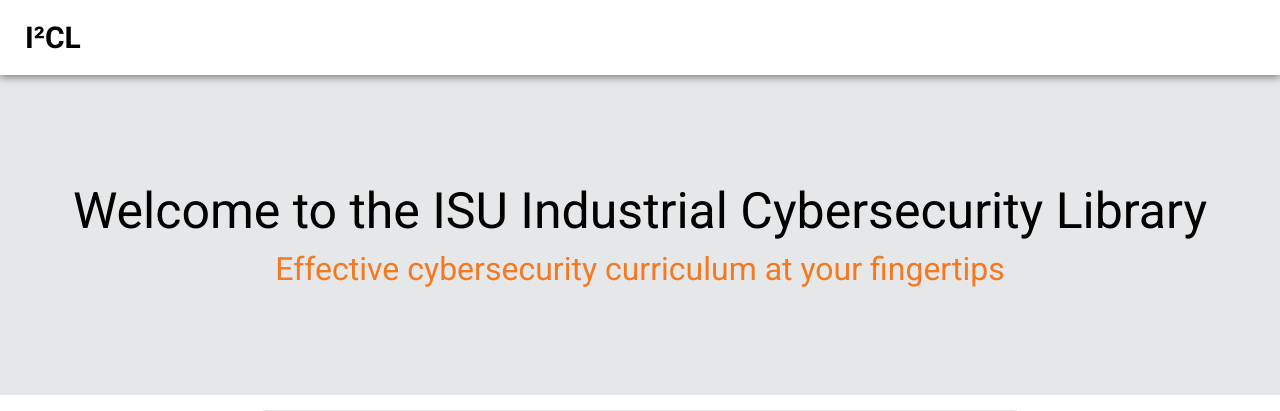
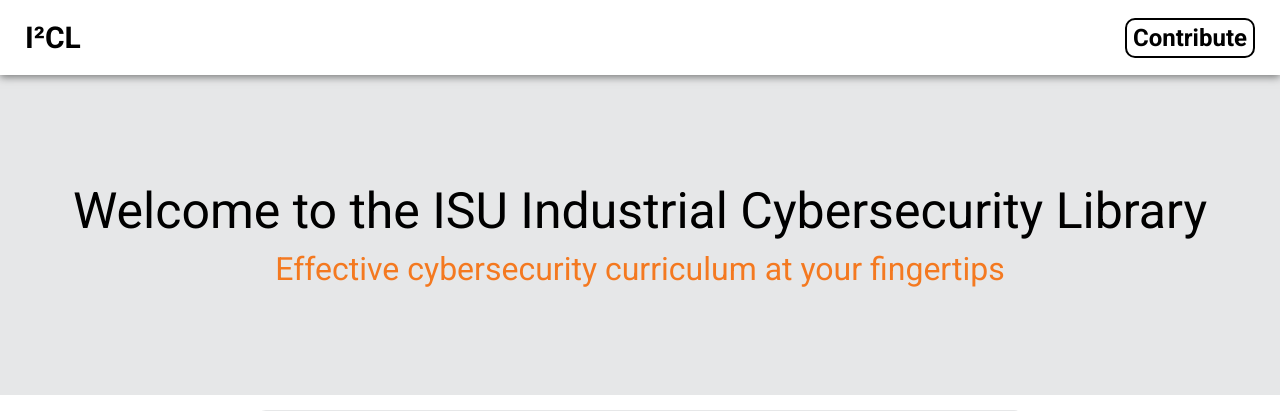
Before and after one commit to harrhunt/CyberSite, a Flask app: page / in a window 1280 px wide. Shown: the top 411 px of the page. Run offline with Flask 2, Linux system fonts and the light colour scheme; parts of the project's set-up code (start-up, migrations or seed data) failed here and were passed over.

Commit message:
added a contribute button and made subgroup for links in the navbar

```diff
--- a/templates/base.html
+++ b/templates/base.html
@@ -13,7 +13,10 @@
 <body>
 {% block navbar %}
     <div class="navbar">
-        <a href="/">I²CL</a>
+        <div class="links">
+            <a href="/">I²CL</a>
+        </div>
+        <a id="contribute" href="#">Contribute</a>
     </div>
 {% endblock %}
 {% block content %}
```
